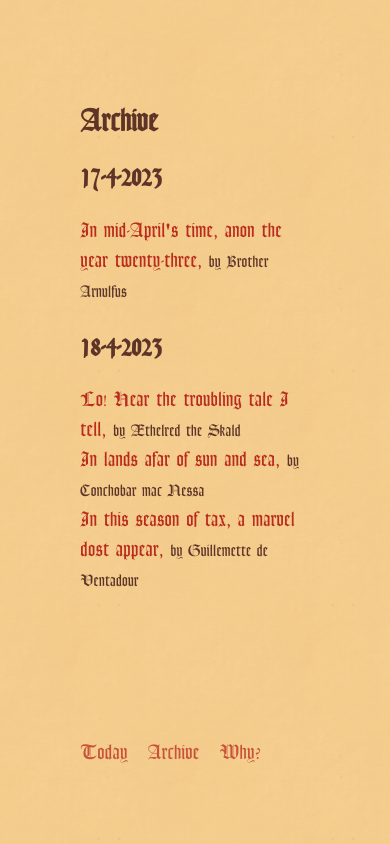
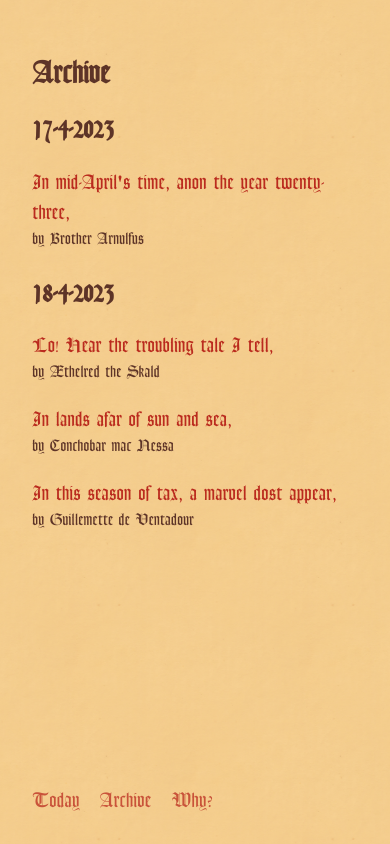
Before and after one commit to paprikka/bard, a SvelteKit app: page /archive in a window 390 px wide. Built offline with nearby package versions, Linux system fonts and the light colour scheme.

Commit message:
chore: minor ui fixes

```diff
--- a/src/components/page.svelte
+++ b/src/components/page.svelte
@@ -61,8 +61,9 @@
 <a class="centaur" href="https://sonnet.io/">
 	<img src="/centaur.png" alt="a centaur" />
 </a>
-<div class="overlay" />
-<Superpope />
+<div class="overlay">
+	<Superpope />
+</div>
 
 <style>
 	.overlay {
@@ -92,7 +93,7 @@
 
 	@media all and (max-width: 400px) {
 		article {
-			padding: 2rem;
+			padding: 2rem; /* TODO: use variables instead */
 		}
 	}
 
--- a/src/routes/+layout.svelte
+++ b/src/routes/+layout.svelte
@@ -61,6 +61,13 @@
 		font-size: var(--font-size-m);
 	}
 
+	/*TODO: use variables */
+	@media all and (max-width: 400px) {
+		nav {
+			left: 2rem;
+			bottom: 2rem;
+		}
+	}
 	nav ul {
 		list-style: none;
 		margin: 0;
--- a/src/routes/archive/+page.svelte
+++ b/src/routes/archive/+page.svelte
@@ -34,6 +34,12 @@
 		overflow: hidden;
 	}
 
+	@media all and (max-width: 400px) {
+		article {
+			padding: 2rem;
+		}
+	}
+
 	a {
 		color: #ac0303;
 		text-decoration: none;
@@ -52,4 +58,14 @@
 	.author {
 		font-size: var(--font-size-s);
 	}
+
+	@media all and (max-width: 400px) {
+		.author {
+			display: block;
+		}
+
+		li {
+			margin-bottom: 1em;
+		}
+	}
 </style>
```
